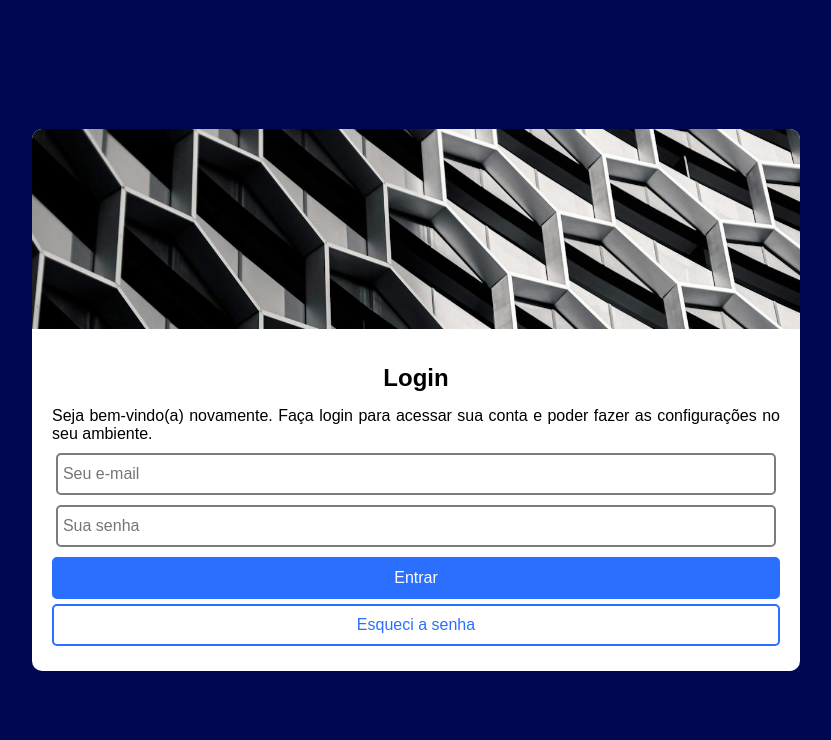
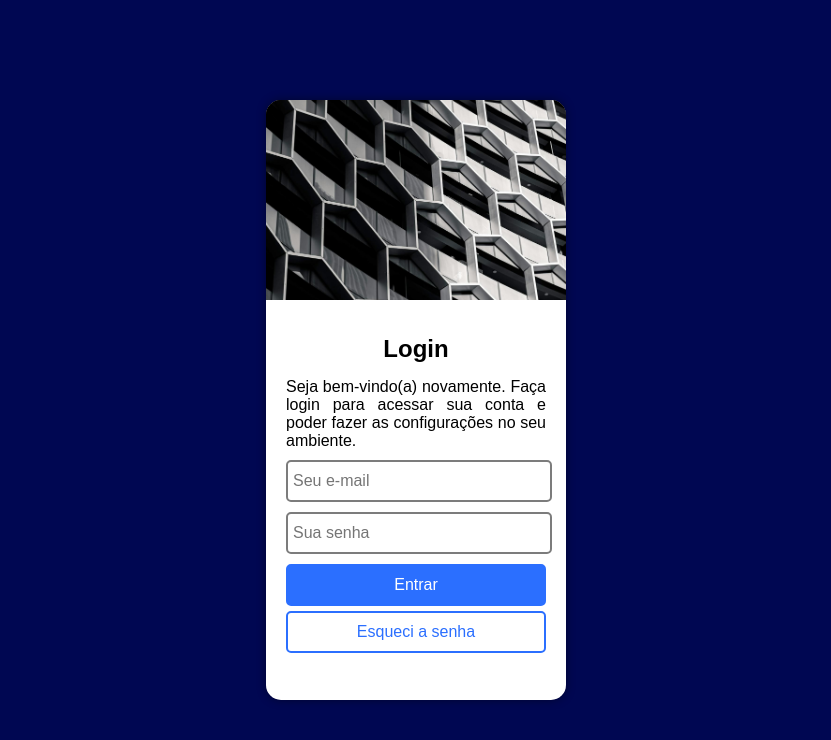
Before and after one commit to gugamachado1/projeto-login, a plain HTML site: page index.html in a window 1280 px wide. Shown: the whole page, without its empty margins (224-1055 px from the left). Drawn offline with Linux system fonts and the light colour scheme.

Commit message:
Update stile.css and optimized code

```diff
--- a/estilos/style.css
+++ b/estilos/style.css
@@ -12,35 +12,45 @@
     font-family: Arial, Helvetica, sans-serif;
 }
 
-body {
-    background-color: #000752 ;
+body, html {
+    background-color: #000752;
+    height: 100vh;
+    width: 100vw;
 }
 
 main {
-    background-color: white;
-    border-radius: 10px;
+    position: relative;
+    height: 100vh;
+    width: 100vw;
+}
 
-    /*Centralização horizontal*/
-    width: 60vw;
-    margin: auto;
-
-    /*Centralização vertical*/
+section#login {
     position: absolute;
     top: 50%;
     left: 50%;
-    transform: translate(-50%, -50%)
+    transform: translate(-50%, -50%);
+
+    background-color: white;
+    border-radius: 15px;
+    box-shadow: 0px 0px 10px rgba(0, 0, 0, 0.43);
+
+    width: 300px;
+    height: 600px;
+
+    overflow: hidden;
 }
 
-div#imagem {
-    background: black url(../imagens/imagem-predio.jpg) no-repeat;
+section#login > div#imagem {
+    background: black url(../imagens/imagem-predio.jpg) no-repeat left center;
     background-size: cover;
     height: 200px;
-    border-radius: 10px 10px 0px 0px;
+    display: block;
 }
 
-div#formulario {
+section#login > div#formulario {
     text-align: center;
     padding: 20px;
+    display: block;
 }
 
 div#formulario > h1 {
```
